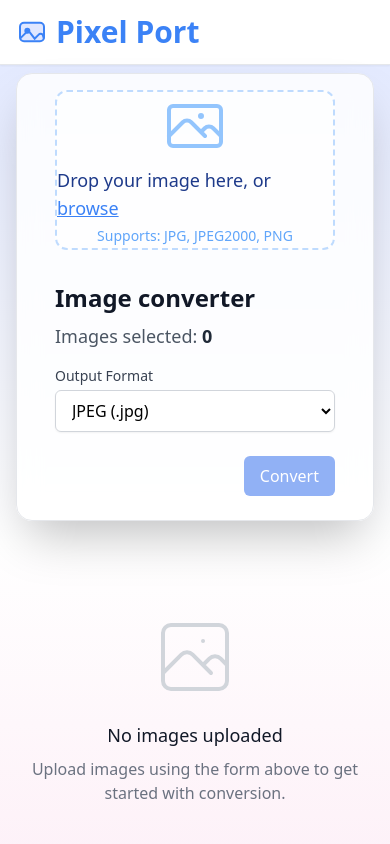
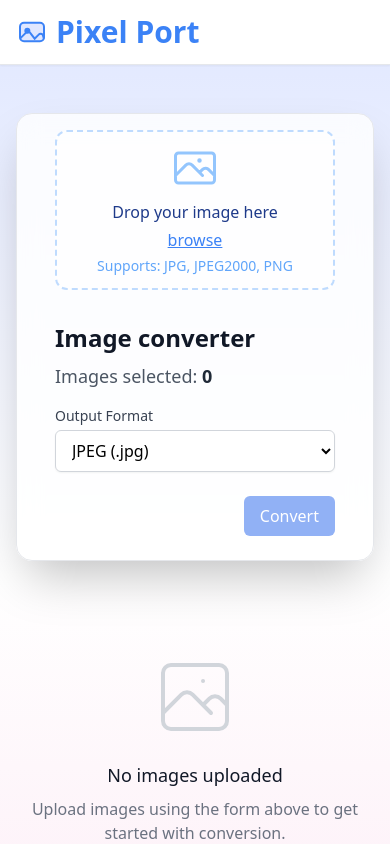
Before and after one commit to SamuelJebaraj2425/Pixel-Port, a React (Vite) app: page / in a window 390 px wide. Shown: the top 844 px of the page. Built offline with nearby package versions, Linux system fonts and the light colour scheme.

Commit message:
MVP mobile fix

```diff
--- a/src/App.tsx
+++ b/src/App.tsx
@@ -105,7 +105,7 @@ const App: React.FC = () => {
         conversionCount={conversionResults.length}
       />
 
-      <main className="flex-1 flex flex-col items-center justify-center pt-4 pb-8 max-[420px]:pt-2 max-[420px]:pb-6 px-4">
+      <main className="flex-1 flex flex-col items-center justify-center py-12 px-4">
         <div className="w-full max-w-4xl min-h-[28rem] bg-white/80 backdrop-blur-md rounded-2xl shadow-2xl flex flex-col min-[421px]:flex-row overflow-hidden border border-gray-200">
           {/* FileUploader above on mobile (<420px), left on desktop */}
           <div className="order-1 min-[421px]:order-none min-[421px]:flex-1 p-4 min-[421px]:p-8 flex flex-col justify-center h-full min-[421px]:min-h-[24rem]">
@@ -159,7 +159,7 @@ const App: React.FC = () => {
                   >
                     <span className="col-span-6 truncate max-w-xs text-gray-700" title={file.name}>{file.name}</span>
                     <span className="col-span-2 text-xs text-gray-500 text-right">{(file.size / 1024).toFixed(1)} KB</span>
-                    <span className="col-span-2 text-xs text-gray-500 text-center uppercase">{file.type || 'Unknown'}</span>
+                    <span className="col-span-2 text-xs text-gray-500 text-center uppercase">{file.type?.replace('image/', '') || 'Unknown'}</span>
                     <span className="col-span-2 flex justify-end">
                       <button
                         className="min-[421px]:px-2 min-[421px]:py-1 p-1.5 text-xs text-red-500 hover:text-white hover:bg-red-500 rounded transition-colors border border-red-200 flex items-center"
--- a/src/components/converter/FileUploader.tsx
+++ b/src/components/converter/FileUploader.tsx
@@ -82,8 +82,11 @@ const FileUploader: React.FC<FileUploaderProps> = ({
         onDrop={handleDrop}
       >
         <div className="flex flex-col items-center pointer-events-none">
-          <PhotoIcon className="w-16 h-16 text-blue-300 mb-2" />
-          <span className="text-lg font-medium text-blue-900">Drop your image here, or <span className="text-blue-500 underline">browse</span></span>
+          <PhotoIcon className="w-12 h-12 sm:w-16 sm:h-16 text-blue-300 mb-2" />
+          <div className="text-center max-[420px]:space-y-1">
+            <span className="text-base sm:text-lg font-medium text-blue-900 block max-[420px]:mb-1">Drop your image here</span>
+            <span className="text-base sm:text-lg font-medium text-blue-900 block"><span className="text-blue-500 underline">browse</span></span>
+          </div>
           <span className="text-sm text-blue-400 mt-1">Supports: JPG, JPEG2000, PNG</span>
         </div>
         <input
```
